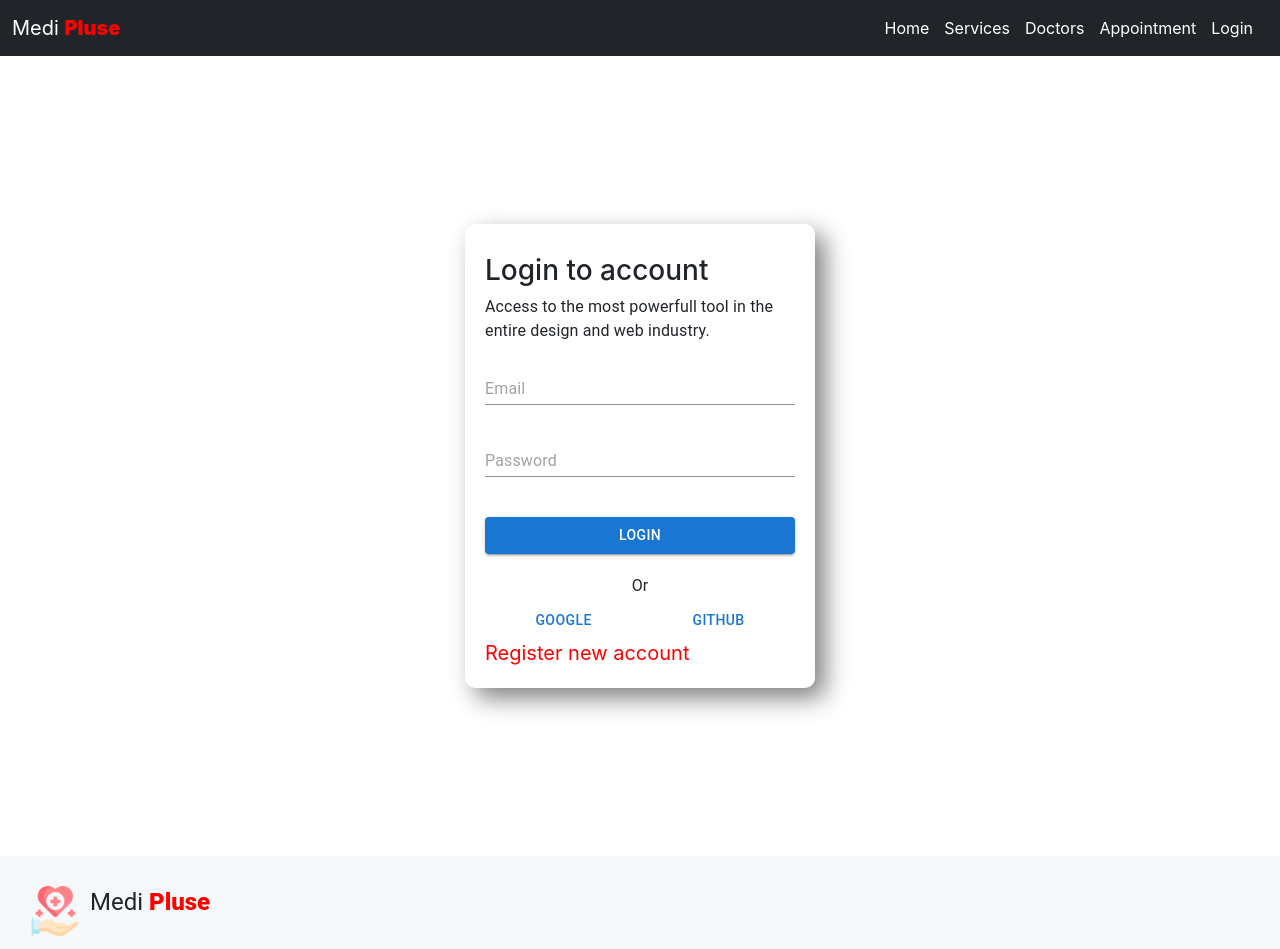
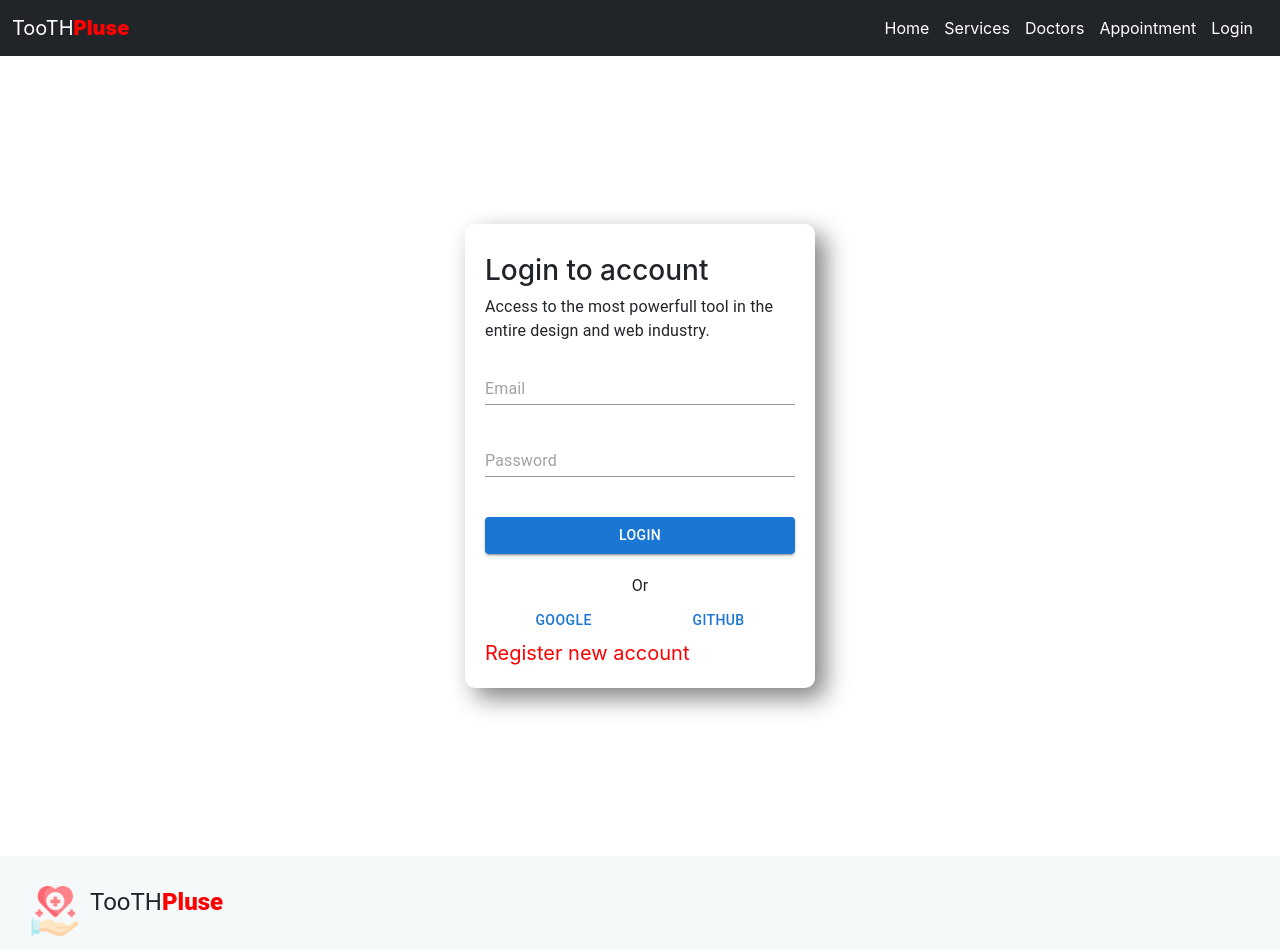
Before and after one commit to nizamseu/toothPluse, a React (Create React App) app: page /login in a window 1280 px wide. Shown: the top 949 px of the page. Built offline with nearby package versions, Linux system fonts and the light colour scheme; no server answers.

Commit message:
All done

```diff
--- a/src/App.js
+++ b/src/App.js
@@ -35,9 +35,9 @@ function App() {
             <Home></Home>
           </Route>
 
-          <Route  path ='/services' >
+          <PrivateRoute  path ='/services' >
             <Services></Services>
-          </Route>
+          </PrivateRoute>
 
           <Route exact path ='/login' >
             <Login></Login>
--- a/src/Pages/Auhentication/Login/Login.js
+++ b/src/Pages/Auhentication/Login/Login.js
@@ -32,6 +32,7 @@ const handleEmailPass =()=>{
     loginWithemailandPass()
     .then((result) => {
         history.push(url)
+       window.location.reload();
     })
     .catch((error) => {
       setError(error.message);
--- a/src/Pages/Auhentication/Resgistration/Resgistration.js
+++ b/src/Pages/Auhentication/Resgistration/Resgistration.js
@@ -3,7 +3,9 @@ import { Box } from '@mui/system';
 import React from 'react';
 import { Link } from 'react-router-dom';
 import useFirebase from '../../../Hooks/useFirebase';
+import { useHistory } from 'react-router';
 const Resgistration = () => {
+    const history= useHistory()
     const {setInputData,createNewUser,inputData}=useFirebase();
 
 
@@ -17,6 +19,7 @@ const Resgistration = () => {
         createNewUser()
         e.preventDefault();
         e.target.reset()
+        history.push('/home')
     }
 
     return (
--- a/src/Pages/CardDetails/CardDetails.js
+++ b/src/Pages/CardDetails/CardDetails.js
@@ -43,7 +43,7 @@ const CardDetails = () => {
                <p>{data.des}</p>
                <h1 className='text-info'>{data.fees}</h1>
 
-               <h3>Available : {data.open}</h3>
+               <h3>Available : Monday-Friday</h3>
            </Box>
         </Box>
     );
--- a/src/Pages/Home/Footer/Footer.js
+++ b/src/Pages/Home/Footer/Footer.js
@@ -24,7 +24,7 @@ const Footer = () => {
            style={{display:'flex',margin:'10px'}}
             >
               <img width='50px' src={logo} alt="" />
-              <Typography mx='10px' variant='h5'>Medi <span style={{ color:'red',fontWeight:'900'}}>Pluse</span></Typography>
+              <Typography mx='10px' variant='h5'>TooTH<span style={{ color:'red',fontWeight:'900'}}>Pluse</span></Typography>
 
             </Box>
             <Typography style={{textAlign:'justify'}}>
@@ -45,9 +45,9 @@ const Footer = () => {
             </Typography>
             <Box sx={{my:'20px',fontSize:'16px'}}>
                 <Link to='/home'>Home</Link> <br />
-                <Link to='/about'>About</Link><br />
+                <Link to='/'>About</Link><br />
                 <Link to='/services'>Services</Link><br />
-                <Link to='/about'>Health Info</Link><br />
+                <Link to='/appointment'>Health Info</Link><br />
                 <Link to='/'>Appointment</Link><br />
             </Box>
           </Box>
--- a/src/Pages/Home/Header/Header.js
+++ b/src/Pages/Home/Header/Header.js
@@ -12,7 +12,7 @@ const Header = () => {
     return (
         <Navbar style={{justifyContent:'flex-start'}} sticky="top" bg="dark" variant="dark" expand="lg">
   <Container fluid>
-    <Navbar.Brand  href="#home">Medi <span style={{ color:'red',fontWeight:'900'}}>Pluse</span></Navbar.Brand>
+    <Navbar.Brand  href="#home">TooTH<span style={{ color:'red',fontWeight:'900'}}>Pluse</span></Navbar.Brand>
     <Navbar.Toggle aria-controls="basic-navbar-nav" />
     <Navbar.Collapse id="basic-navbar-nav">
       <Nav style={{flexGrow:1}} className="me-auto  header-link">
```
